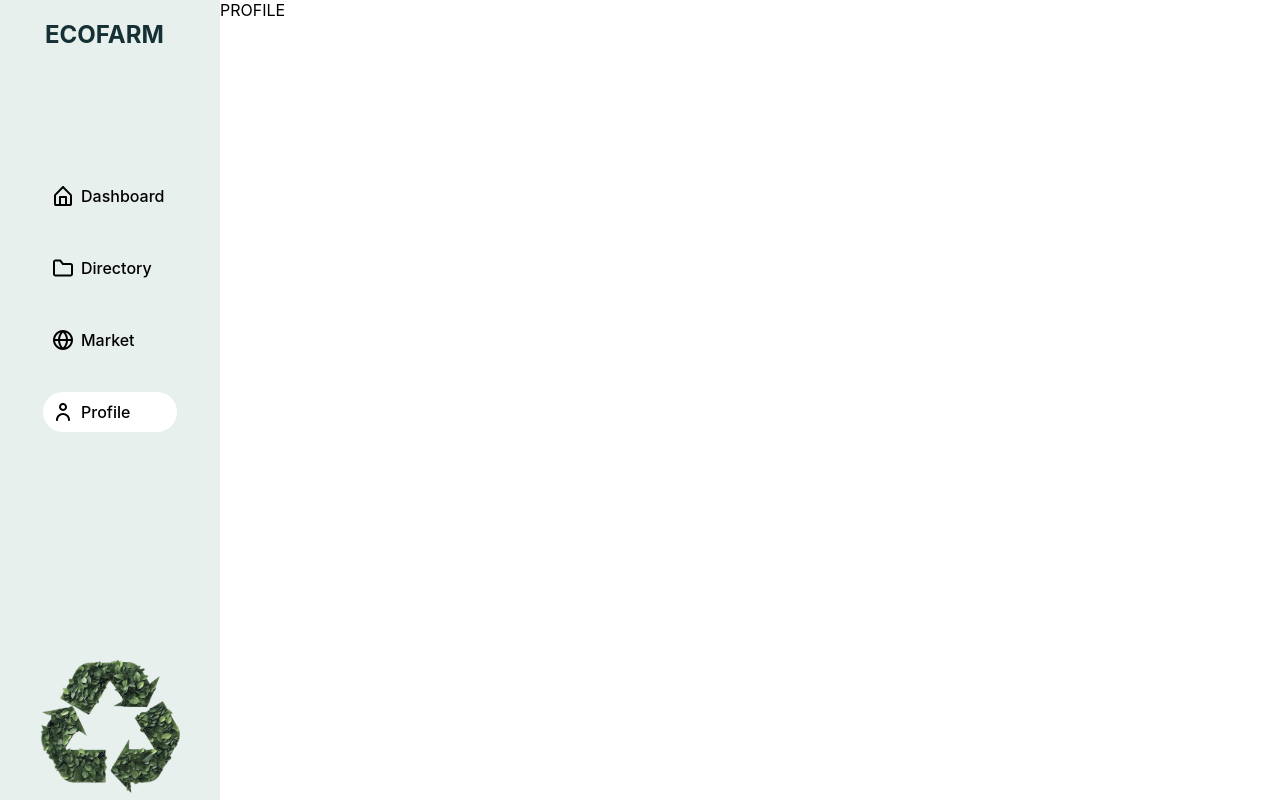
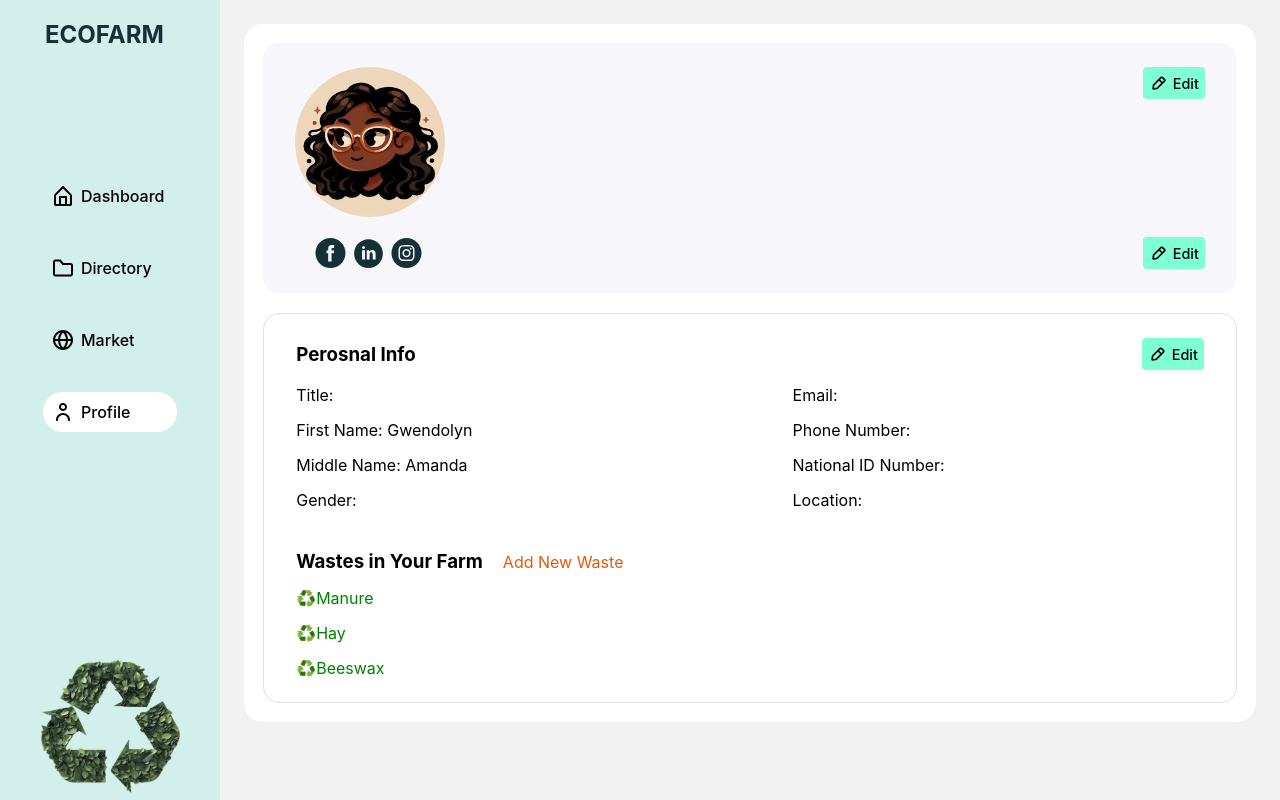
Before and after one commit to ama-lyn/PowerLearnProject, a plain HTML site: page public/profile.html in a window 1280 px wide. Drawn offline with Linux system fonts and the light colour scheme.

Commit message:
Profile UI Layout

```diff
--- a/public/css/layout.css
+++ b/public/css/layout.css
@@ -5,9 +5,9 @@
     --color-secondary: #E5590A;
     --color-black: #090909;
     --color-white: #ffffff;
-    --background-color: #F1F8F5;
+    --background-color: #f2f2f2;
     --bg-right:#CDE1C3;
-    --sidebar:#E7F0ED;
+    --sidebar:#D2EFEB;
    }
 *,
 body {
--- /dev/null
+++ b/public/css/profile.css
@@ -0,0 +1,102 @@
+.main {
+  background-color: #f2f2f2;
+  grid-column: 2 /4;
+
+  overflow-y: auto;
+  padding: 1.5rem;
+}
+
+.profile-container {
+  background-color: var(--color-white);
+  padding: 1.2em 1.2em;
+  border-radius: 1.2em;
+}
+
+.profile {
+  background-color: #f7f7fb;
+  padding: 1.5em 2em;
+  border-radius: 1em;
+}
+
+.profile-img {
+  display: flex;
+  justify-content: space-between;
+  align-items: start;
+}
+
+.profile-img img {
+  width: 150px;
+  height: 150px;
+  border-radius: 75px;
+}
+
+.edit {
+  padding: 6px;
+  display: flex;
+  text-decoration: none;
+  color: inherit;
+  align-items: center;
+  font-weight: 500;
+  font-size: .9rem;
+  border-radius: 4px;
+  background-color: aquamarine;
+}
+
+.edit img {
+  margin-right: 4px;
+}
+
+.profile-social-icons {
+  display: flex;
+  justify-content: space-between;
+  align-items: center;
+  margin-top: 20px;
+  margin-left: 20px;
+}
+
+.social-icons {
+  display: flex;
+  gap: 8px;
+}
+
+.personal-info {
+  border: 1px solid rgb(226, 224, 224);
+  border-radius: 1em;
+  padding: 1.5em 2em;
+  margin-top: 20px;
+}
+.info-header {
+  display: flex;
+  justify-content: space-between;
+  align-items: center;
+}
+
+.info-body p {
+  margin-top: 15px;
+}
+
+.personal {
+  display: flex;
+  gap: 20em;
+}
+
+.waste{
+    margin-top: 40px;
+}
+
+.waste-header a {
+  text-decoration: none;
+  color: var(--color-secondary);
+  display: flex;
+  align-items: center;
+  justify-content: center;
+
+}
+
+.waste-header a img {
+  margin-right: 6px;
+}
+.waste-header {
+  display: flex;
+  gap: 20px;
+}
--- a/public/profile.html
+++ b/public/profile.html
@@ -4,6 +4,7 @@
     <meta charset="UTF-8" />
     <meta name="viewport" content="width=device-width, initial-scale=1.0" />
     <link rel="stylesheet" href="/css/layout.css" />
+    <link rel="stylesheet" href="/css/profile.css" />
     <title>Profile</title>
   </head>
   <body>
@@ -12,7 +13,9 @@
 
       <div class="menu_container">
         <div class="menu_link">
-          <a href="/dashboard"><img src="images/Home.svg" alt="Home Icon" />Dashboard</a>
+          <a href="/dashboard"
+            ><img src="images/Home.svg" alt="Home Icon" />Dashboard</a
+          >
         </div>
 
         <div class="menu_link">
@@ -22,7 +25,9 @@
         </div>
 
         <div class="menu_link">
-          <a href="/market"><img src="images/Globe.svg" alt="Globe Icon" />Market</a>
+          <a href="/market"
+            ><img src="images/Globe.svg" alt="Globe Icon" />Market</a
+          >
         </div>
 
         <div class="menu_link">
@@ -42,9 +47,77 @@
     </header>
 
     <main class="main">
-        PROFILE
+      <div class="profile-container">
+        <!--PROFILE image, social icons-->
+        <div class="profile">
+          <div class="profile-img">
+            <img src="/images/profile1.jpg" alt="Profile Image" />
+            <a class="edit" href=""
+              ><img
+                src="images/edit.svg"
+                alt="Edit Icon"
+                style="width: 20px; height: 20px"
+              />Edit</a
+            >
+          </div>
+          <div class="profile-social-icons">
+            <div class="social-icons">
+              <img src="/images/facebook.svg" alt="Facebook" />
+              <img src="/images/linkedin.svg" alt="LinkedIn" />
+              <img src="/images/instagram.svg" alt="Instagram" />
+            </div>
+            <a class="edit" href=""
+              ><img
+                src="images/edit.svg"
+                alt="Edit Icon"
+                style="width: 20px; height: 20px"
+              />Edit</a
+            >
+          </div>
+        </div>
+
+        <!--Personal Info-->
+        <div class="personal-info">
+          <div class="info-header">
+            <h3>Perosnal Info</h3>
+            <a class="edit" href=""
+              ><img
+                src="images/edit.svg"
+                alt="Edit Icon"
+                style="width: 20px; height: 20px"
+              />Edit</a
+            >
+          </div>
+
+          <div class="info-body">
+            <div class="personal">
+              <div>
+                <p>Title:<span></span></p>
+                <p>First Name: Gwendolyn  <span></span></p>
+                <p>Middle Name: Amanda <span></span></p>
+                <p>Gender: <span></span></p>
+              </div>
+              <div>
+                <p>Email: <span></span></p>
+                <p>Phone Number: <span></span></p>
+                <p>National ID Number: <span></span></p>
+                <p>Location: <span></span></p>
+              </div>
+            </div>
+            <div class="waste">
+              <div class="waste-header">
+                <h3>Wastes in Your Farm</h3>
+                <a href=""> Add New Waste</a>
+              </div>
+              <div class="waste-list" style="color: green">
+                <p><span>♻️</span>Manure</p>
+                <p><span>♻️</span>Hay</p>
+                <p><span>♻️</span>Beeswax</p>
+              </div>
+            </div>
+          </div>
+        </div>
+      </div>
     </main>
-
-    <section class="rightbar"></section>
   </body>
 </html>
```
Also changed, not shown: public/images/edit.svg (added), public/images/facebook.svg (added), public/images/instagram.svg (added), public/images/linkedin.svg (added), public/images/profile.jpg (added), public/images/profile1.jpg (added).
